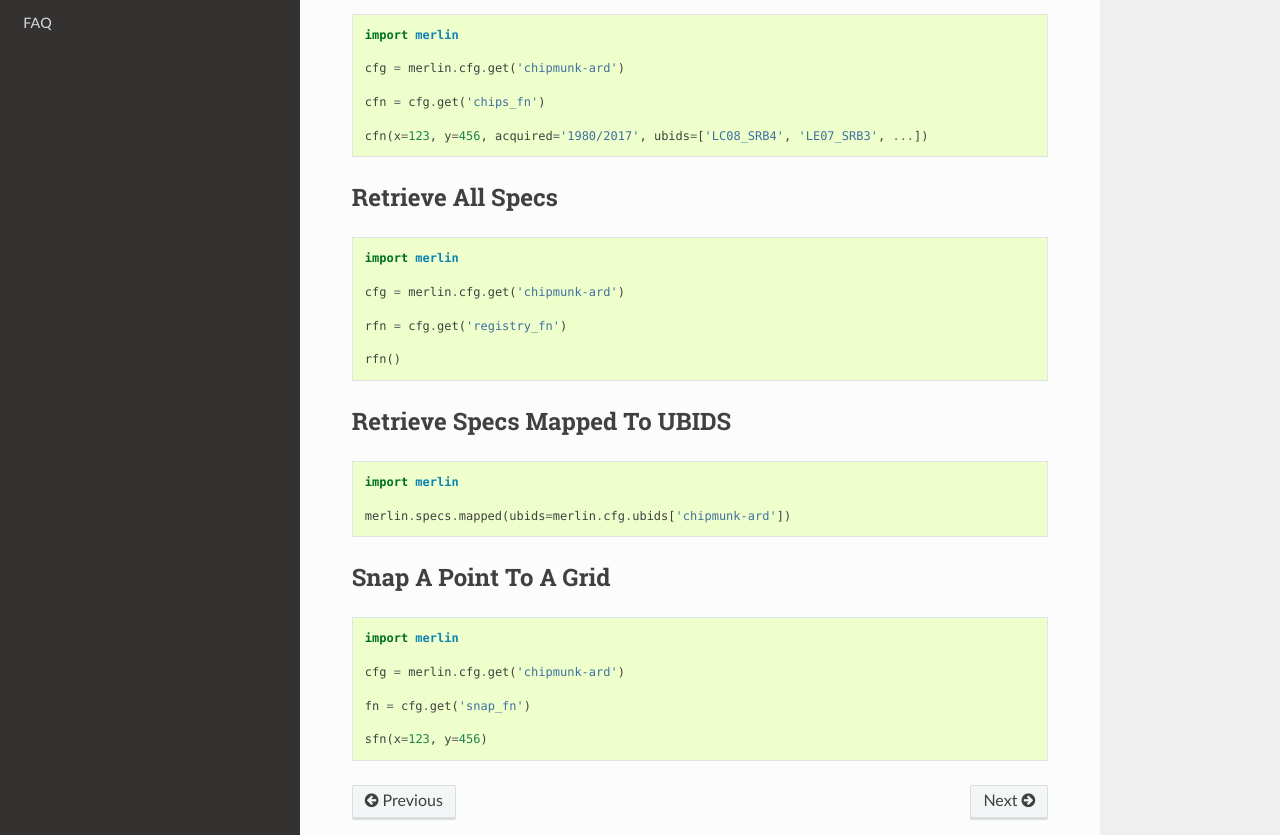
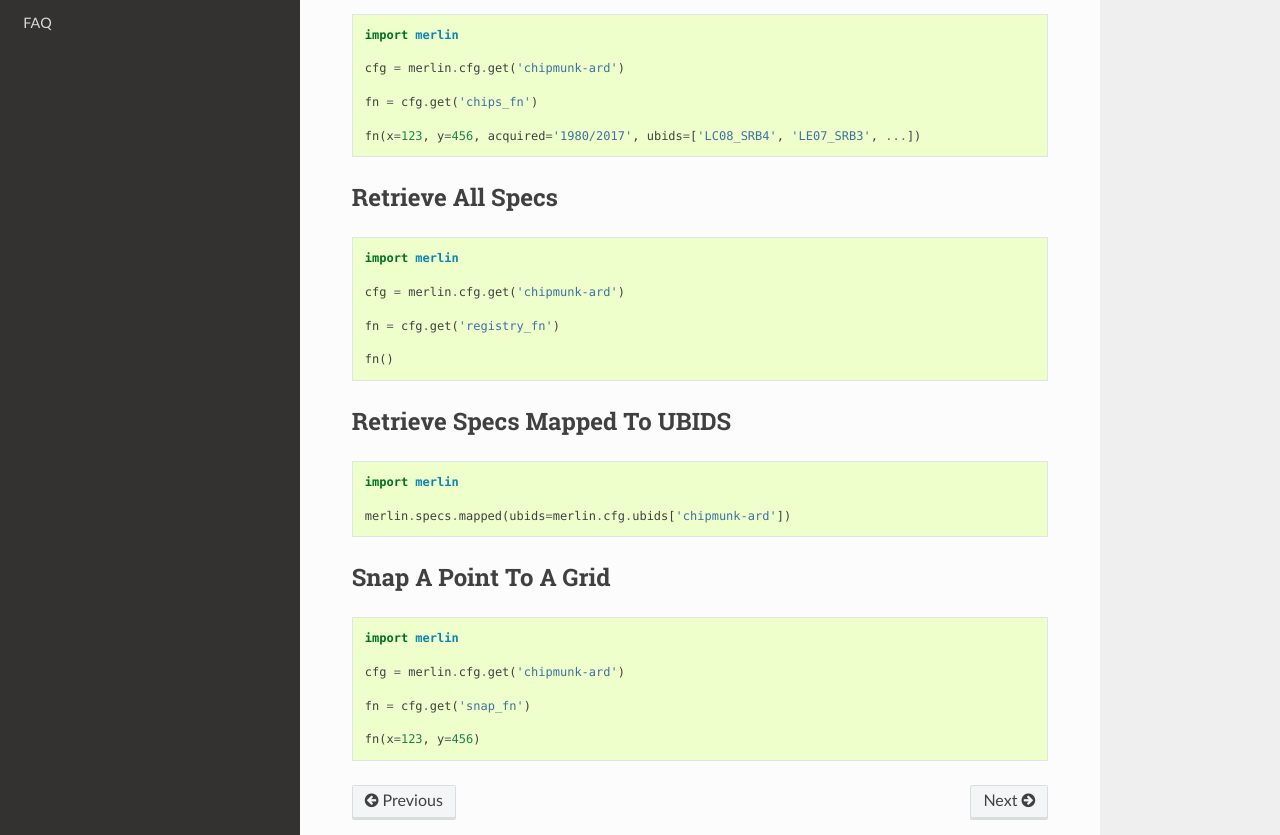
Before and after one commit to USGS-EROS/lcmap-merlin, a Sphinx documentation site: the page built from docs/source/cookbook.rst, in a window 1280 px wide and 1400 px high, scrolled down 769 px. Shown: the part 450-1285 px from the top of the window. Built offline with Sphinx 7.4.7 and the Read the Docs theme 2.0.0, drawn with Linux system fonts in a browser that asks for light colours; formulas are drawn with MathJax 3.

Commit message:
updated cookbook

```diff
--- a/docs/source/cookbook.rst
+++ b/docs/source/cookbook.rst
@@ -67,9 +67,9 @@ Retrieve Chips
 
     cfg = merlin.cfg.get('chipmunk-ard')
 
-    cfn = cfg.get('chips_fn')
+    fn = cfg.get('chips_fn')
 
-    cfn(x=123, y=456, acquired='1980/2017', ubids=['LC08_SRB4', 'LE07_SRB3', ...])
+    fn(x=123, y=456, acquired='1980/2017', ubids=['LC08_SRB4', 'LE07_SRB3', ...])
 
 
 Retrieve All Specs
@@ -81,9 +81,9 @@ Retrieve All Specs
 
     cfg = merlin.cfg.get('chipmunk-ard')
 
-    rfn = cfg.get('registry_fn')
+    fn = cfg.get('registry_fn')
 
-    rfn()
+    fn()
 
 
 Retrieve Specs Mapped To UBIDS
@@ -106,4 +106,4 @@ Snap A Point To A Grid
 
     fn = cfg.get('snap_fn')
 
-    sfn(x=123, y=456)
+    fn(x=123, y=456)
```
